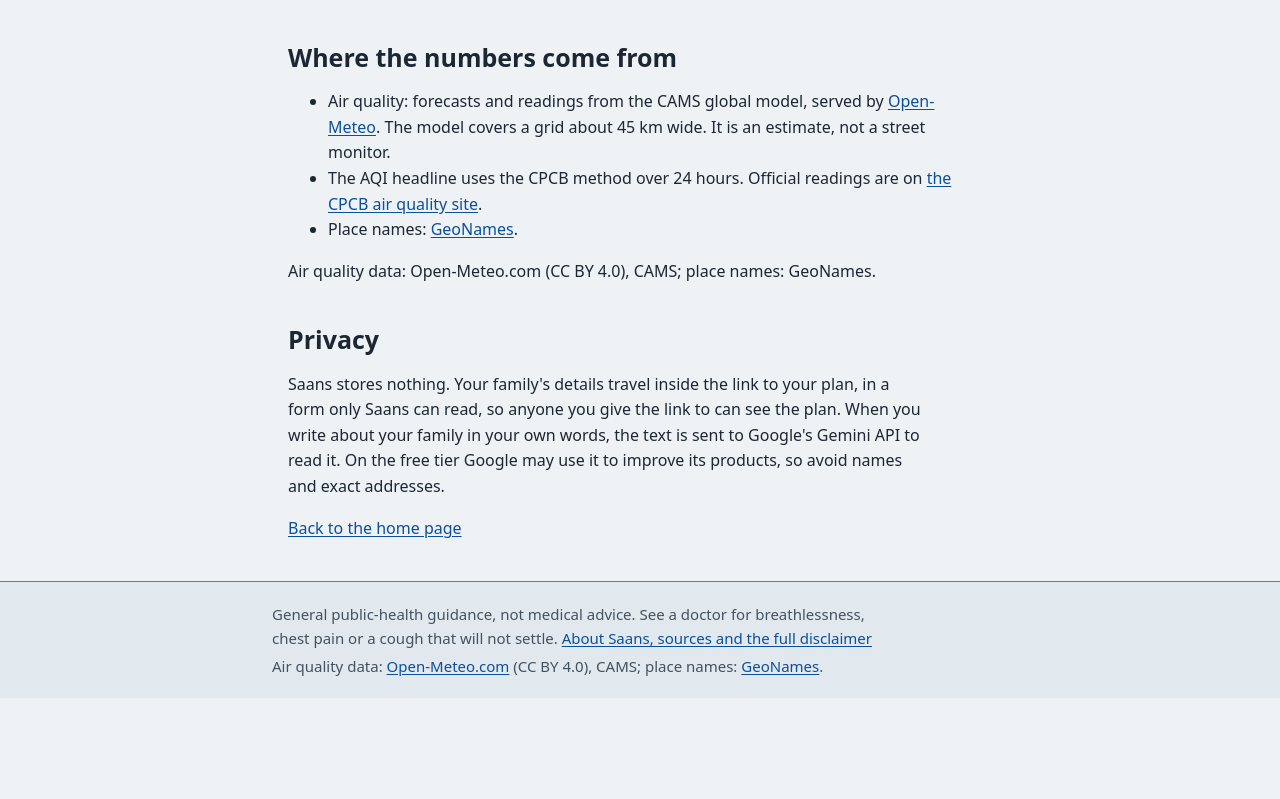
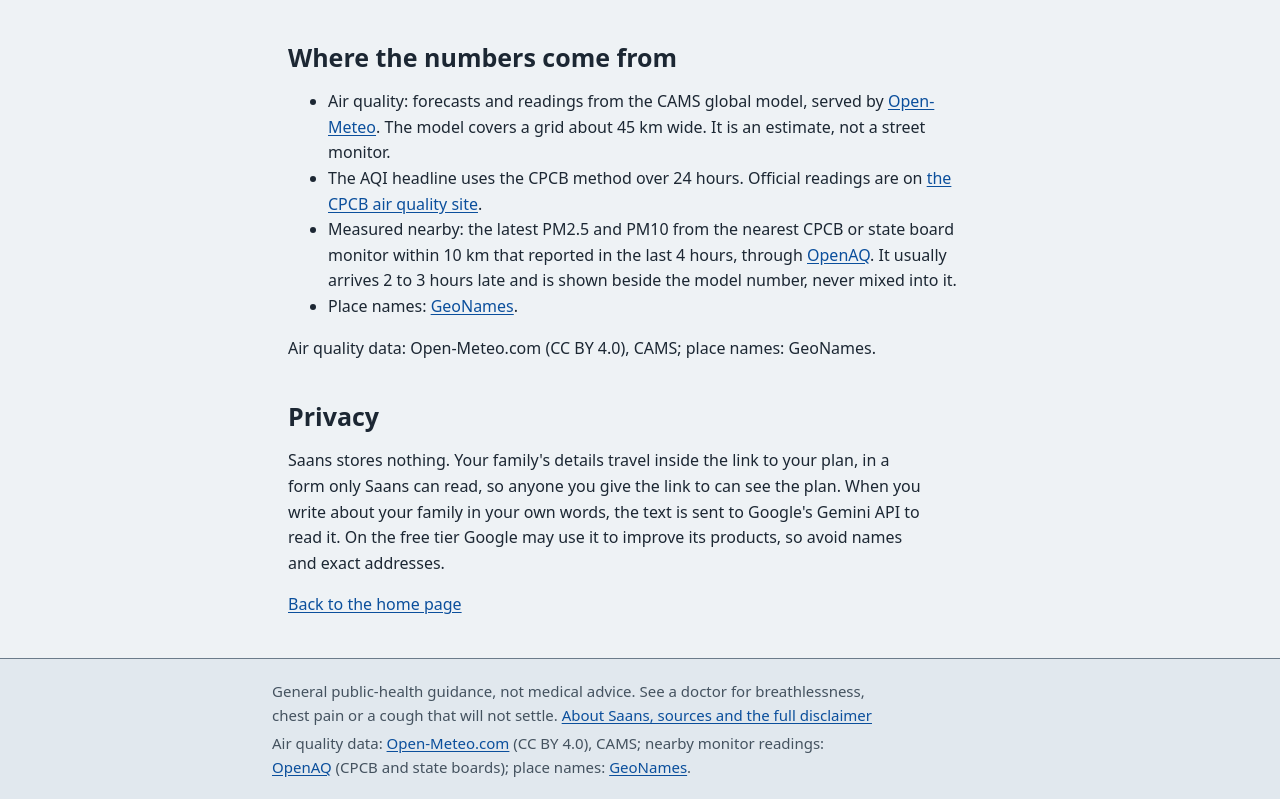
Before and after one commit to Sarthak195/saans, a Next.js app: page /about in a window 1280 px wide. Shown: the part 482-1281 px from the top of the page. Before the commit the page ends 1180 px from the top, so only its background shows below. Built offline with nearby package versions, Linux system fonts and the light colour scheme.

Commit message:
feat(ui): credit OpenAQ for nearby monitor readings in the footer and on the About page

```diff
--- a/src/app/about/page.tsx
+++ b/src/app/about/page.tsx
@@ -6,6 +6,7 @@ import {
   CPCB_URL,
   DISCLAIMER_LINE,
   GEONAMES_URL,
+  OPENAQ_URL,
   OPEN_METEO_URL,
 } from '@/components/copy';
 
@@ -51,6 +52,15 @@ export default function AboutPage(): ReactElement {
             .
           </li>
           <li>
+            Measured nearby: the latest PM2.5 and PM10 from the nearest CPCB or state board monitor
+            within 10 km that reported in the last 4 hours, through{' '}
+            <a href={OPENAQ_URL} rel="noopener noreferrer">
+              OpenAQ
+            </a>
+            . It usually arrives 2 to 3 hours late and is shown beside the model number, never mixed
+            into it.
+          </li>
+          <li>
             Place names:{' '}
             <a href={GEONAMES_URL} rel="noopener noreferrer">
               GeoNames
--- a/src/app/layout.tsx
+++ b/src/app/layout.tsx
@@ -2,7 +2,7 @@ import type { Metadata, Viewport } from 'next';
 import { connection } from 'next/server';
 import type { ReactElement, ReactNode } from 'react';
 
-import { DISCLAIMER_LINE, GEONAMES_URL, OPEN_METEO_URL } from '@/components/copy';
+import { DISCLAIMER_LINE, GEONAMES_URL, OPEN_METEO_URL, OPENAQ_URL } from '@/components/copy';
 
 import './globals.css';
 import './components.css';
@@ -50,7 +50,11 @@ export default async function RootLayout({
               <a href={OPEN_METEO_URL} rel="noopener noreferrer">
                 Open-Meteo.com
               </a>{' '}
-              (CC BY 4.0), CAMS; place names:{' '}
+              (CC BY 4.0), CAMS; nearby monitor readings:{' '}
+              <a href={OPENAQ_URL} rel="noopener noreferrer">
+                OpenAQ
+              </a>{' '}
+              (CPCB and state boards); place names:{' '}
               <a href={GEONAMES_URL} rel="noopener noreferrer">
                 GeoNames
               </a>
--- a/src/components/copy.ts
+++ b/src/components/copy.ts
@@ -18,6 +18,7 @@ export const CPCB_URL = 'https://airquality.cpcb.gov.in';
 export const SAMEER_URL = 'https://play.google.com/store/apps/details?id=com.cpcb';
 export const OPEN_METEO_URL = 'https://open-meteo.com/';
 export const GEONAMES_URL = 'https://www.geonames.org/';
+export const OPENAQ_URL = 'https://openaq.org/';
 
 /** One short line per action, shown in a status region after a redirect. Keys are fixed, never user text. */
 export const STATUS_LINES = {
```
